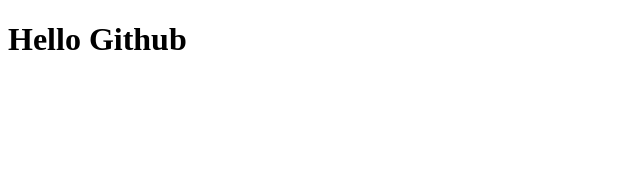
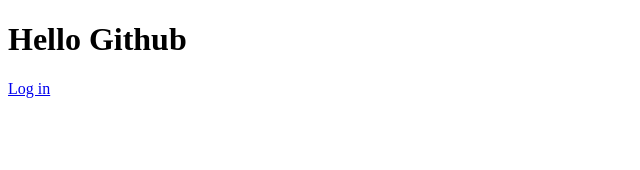
Before and after one commit to kristiania-pg6301-2022/pg6301-demos, a React (Vite) app in the folder client/: page / in a window 1280 px wide. Shown: the top 170 px of the page, without its empty margins (0-640 px from the left). Built offline with nearby package versions, Linux system fonts and the light colour scheme.

Commit message:
Extract FrontPage and Login from Application

```diff
--- a/client/src/application.jsx
+++ b/client/src/application.jsx
@@ -1,9 +1,27 @@
-import {BrowserRouter, Route, Routes} from "react-router-dom";
+import {BrowserRouter, Link, Route, Routes} from "react-router-dom";
+import {useState} from "react";
+
+function FrontPage({accessToken}) {
+    return <>
+        <h1>Hello Github</h1>
+        {accessToken && <div><Link to={"/projects"}>My projects</Link></div>}
+        {accessToken && <div><Link to={"/login/endsession"}>Logout</Link></div>}
+        {!accessToken && <div><Link to={"/login"}>Log in</Link></div>}
+        </>;
+}
+
+function Login({setAccessToken}) {
+    return <h1>Login</h1>;
+}
 
 export function Application() {
+    const [accessToken, setAccessToken] = useState();
+
     return <BrowserRouter>
         <Routes>
-            <Route path={"/"} element={<h1>Hello Github</h1>} />
+            <Route path={"/"} element={<FrontPage accessToken={accessToken} />} />
+            {accessToken && <Route path={"/projects"} element={<h1>My projects</h1>} />}
+            <Route path={"/login/*"} element={<Login setAccessToken={setAccessToken} />} />
             <Route path={"*"} element={<h1>Not found</h1>} />
         </Routes>
     </BrowserRouter>;
```
